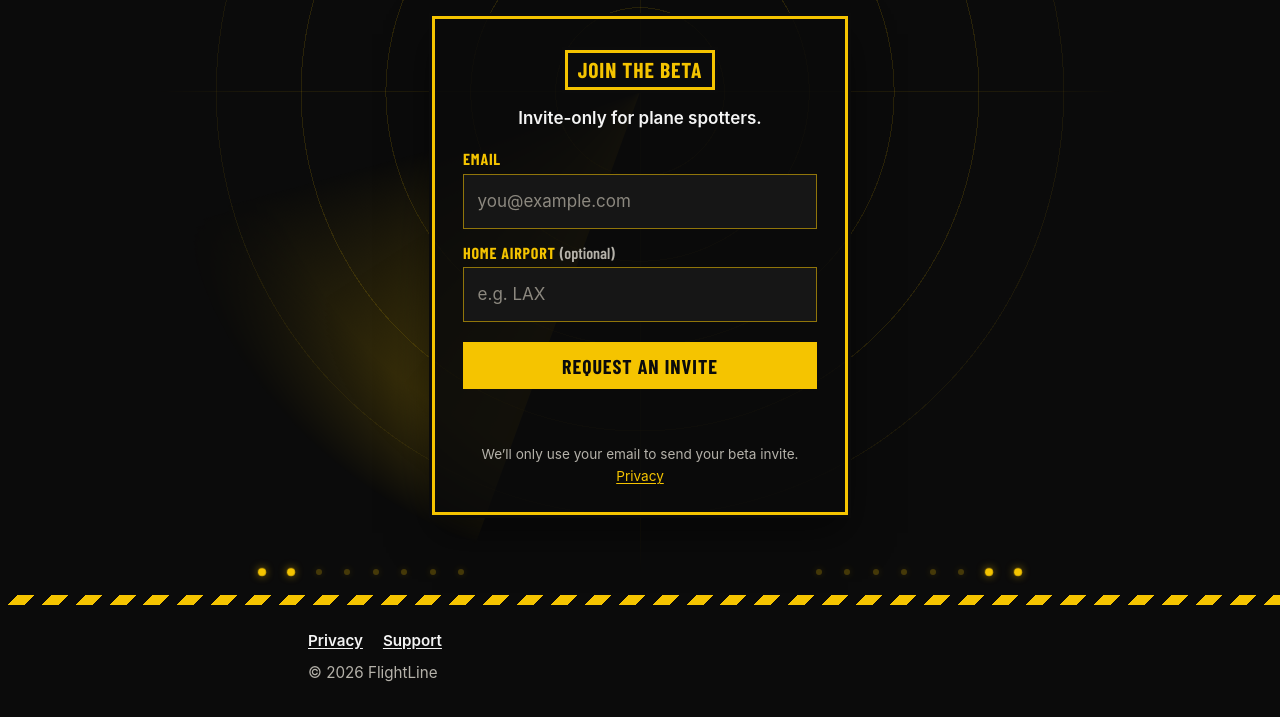
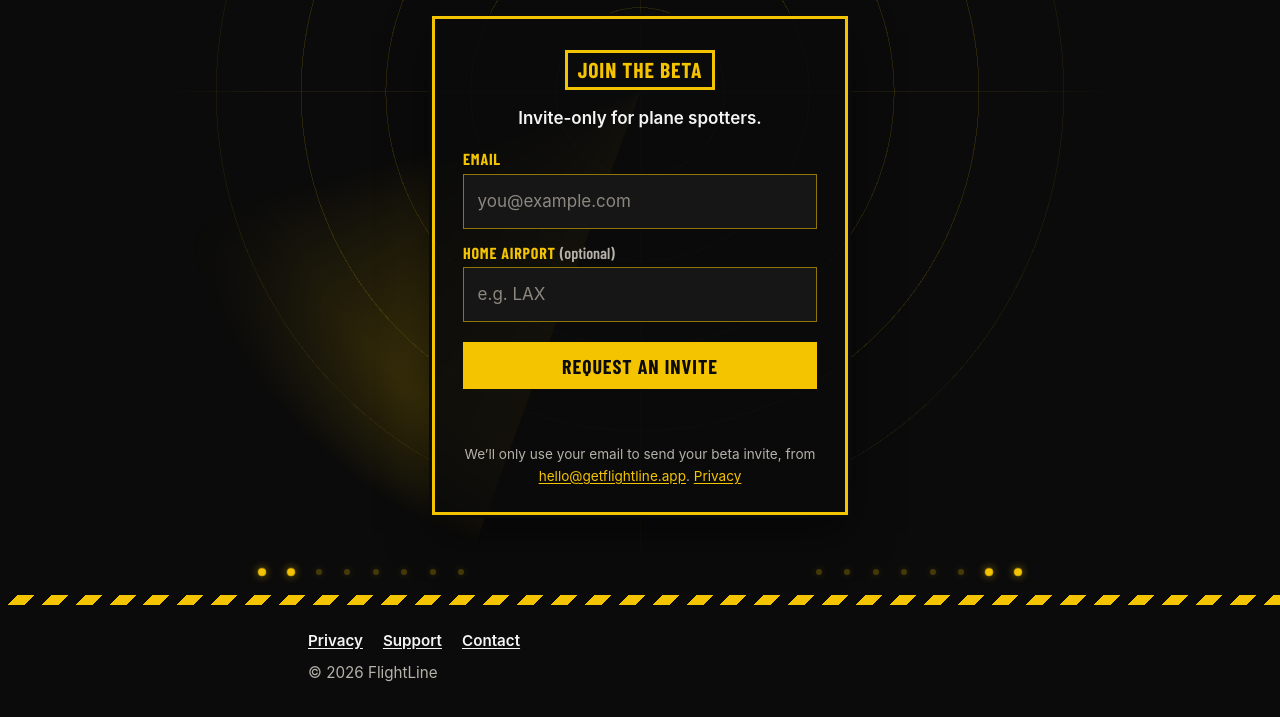
Before and after one commit to jbultena-dev/flightline-site, a plain HTML site: page index.html in a window 1280 px wide. Shown: the part 431-1148 px from the top of the page. Drawn offline with Linux system fonts and the light colour scheme.

Commit message:
Contacts: support@ for support and privacy, hello@ for general contact and waitlist
Co-Authored-By: Claude Opus 5.5 <noreply@anthropic.com>

```diff
--- a/index.html
+++ b/index.html
@@ -57,7 +57,7 @@
           <button type="submit">Request an invite</button>
           <p class="join-status" role="status" aria-live="polite"></p>
         </form>
-        <p class="join-fine">We&rsquo;ll only use your email to send your beta invite. <a href="/privacy/#waitlist">Privacy</a></p>
+        <p class="join-fine">We&rsquo;ll only use your email to send your beta invite, from <a href="mailto:hello@getflightline.app">hello@getflightline.app</a>. <a href="/privacy/#waitlist">Privacy</a></p>
       </div>
     </div>
   </section>
@@ -65,7 +65,7 @@
 <hr class="hazard">
 <footer class="site-footer">
   <div class="wrap">
-    <nav aria-label="Footer"><a href="/privacy/">Privacy</a><a href="/support/">Support</a></nav>
+    <nav aria-label="Footer"><a href="/privacy/">Privacy</a><a href="/support/">Support</a><a href="mailto:hello@getflightline.app">Contact</a></nav>
     <div>&copy; 2026 FlightLine</div>
   </div>
 </footer>
```
Also changed, not shown: 404.html (+1 -1 lines), privacy/index.html (+3 -3 lines), support/index.html (+2 -2 lines).
